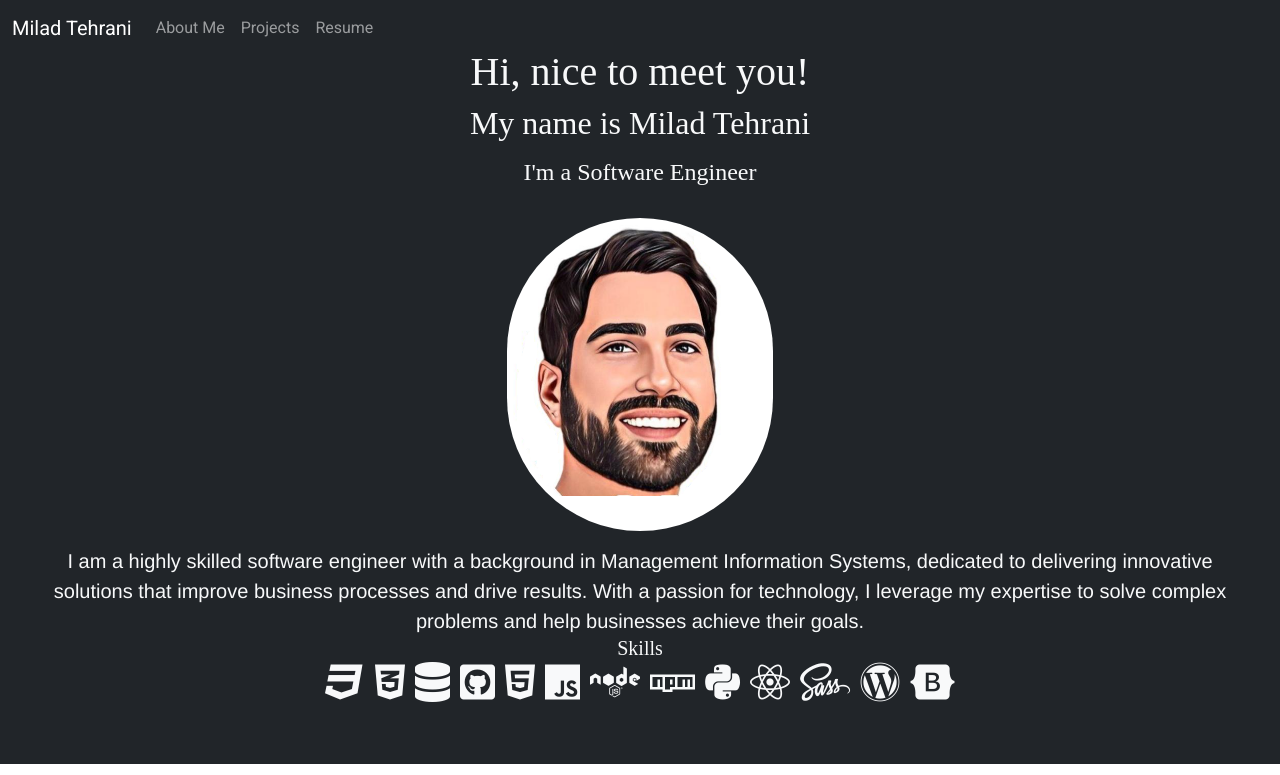
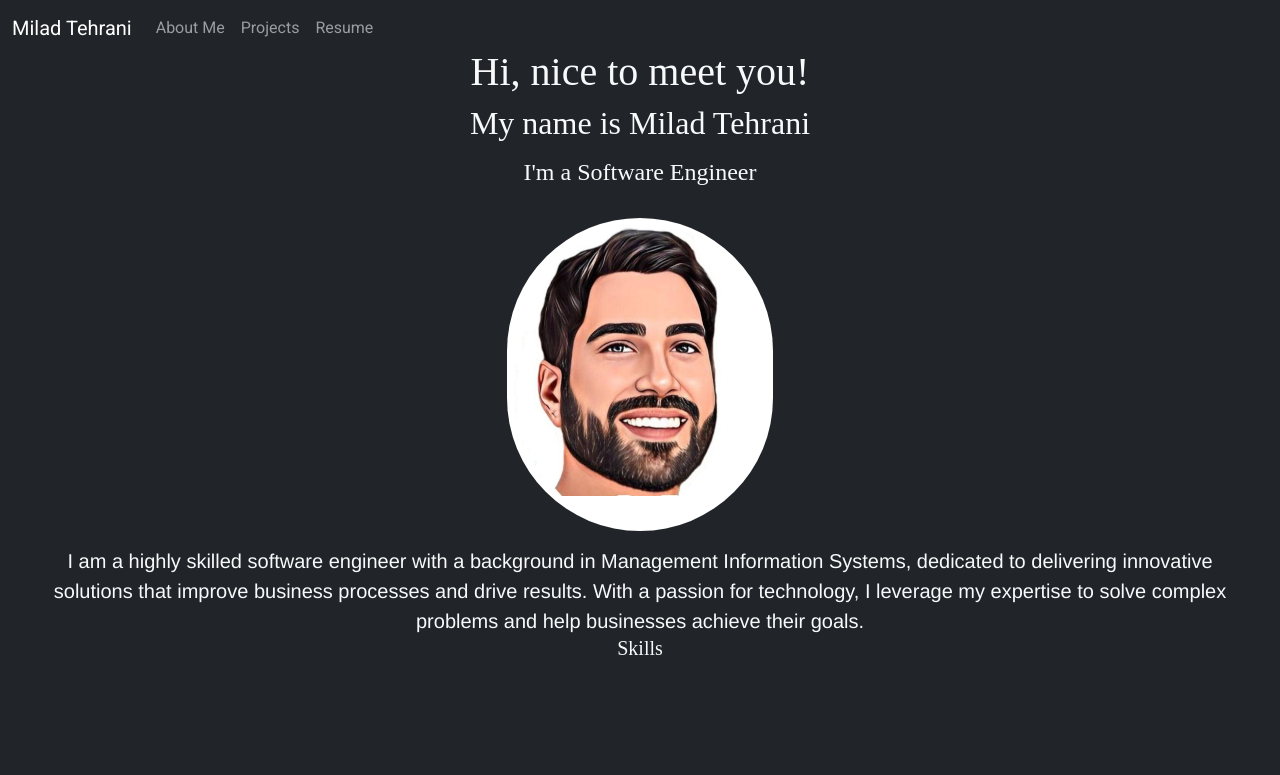
Before and after one commit to tehranimilad/Portfolio.v3, a React (Create React App) app in the folder frontend/: page / in a window 1280 px wide. Shown: the top 775 px of the page. Built offline with nearby package versions, Linux system fonts and the light colour scheme.

Commit message:
added class to home page in order to style badges

```diff
--- a/frontend/src/pages/HomePage/index.css
+++ b/frontend/src/pages/HomePage/index.css
@@ -14,11 +14,11 @@
     background-size: cover;
 }
 
-.navTop  {
-    margin-bottom: 20px;
-}
-
 .aboutDescription {
     font-size: 20px;
     font-family:'Franklin Gothic Medium', 'Arial Narrow', Arial, sans-serif;
 }
+
+.icons {
+    padding-top: 115px;
+}
--- a/frontend/src/pages/HomePage/index.js
+++ b/frontend/src/pages/HomePage/index.js
@@ -20,7 +20,7 @@
           <MDBCardTitle>
             Skills
           </MDBCardTitle>
-          <h1>
+          <h1 className="icons">
           <MDBIcon fab icon="css3" /> <MDBIcon fab icon="css3-alt" /> <MDBIcon fas icon="database" /> <MDBIcon fab icon="github-square" /> <MDBIcon fab icon="html5" /> <MDBIcon fab icon="js" /> <MDBIcon fab icon="node" /> <MDBIcon fab icon="npm" /> <MDBIcon fab icon="python" /> <MDBIcon fab icon="react" /> <MDBIcon fab icon="sass" /> <MDBIcon fab icon="wordpress" /> <MDBIcon fab icon="bootstrap" />
           </h1>
         </div>
```
